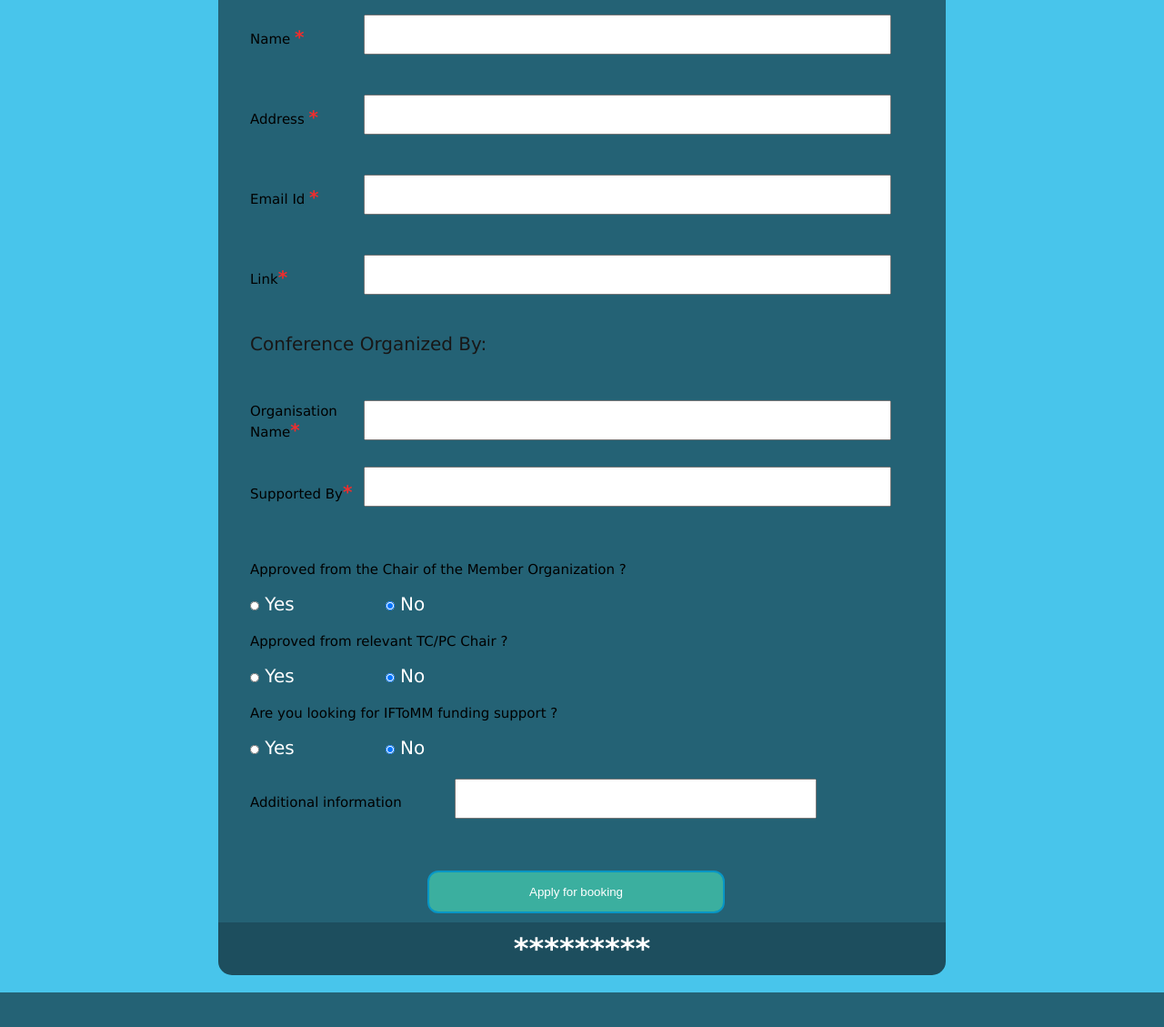
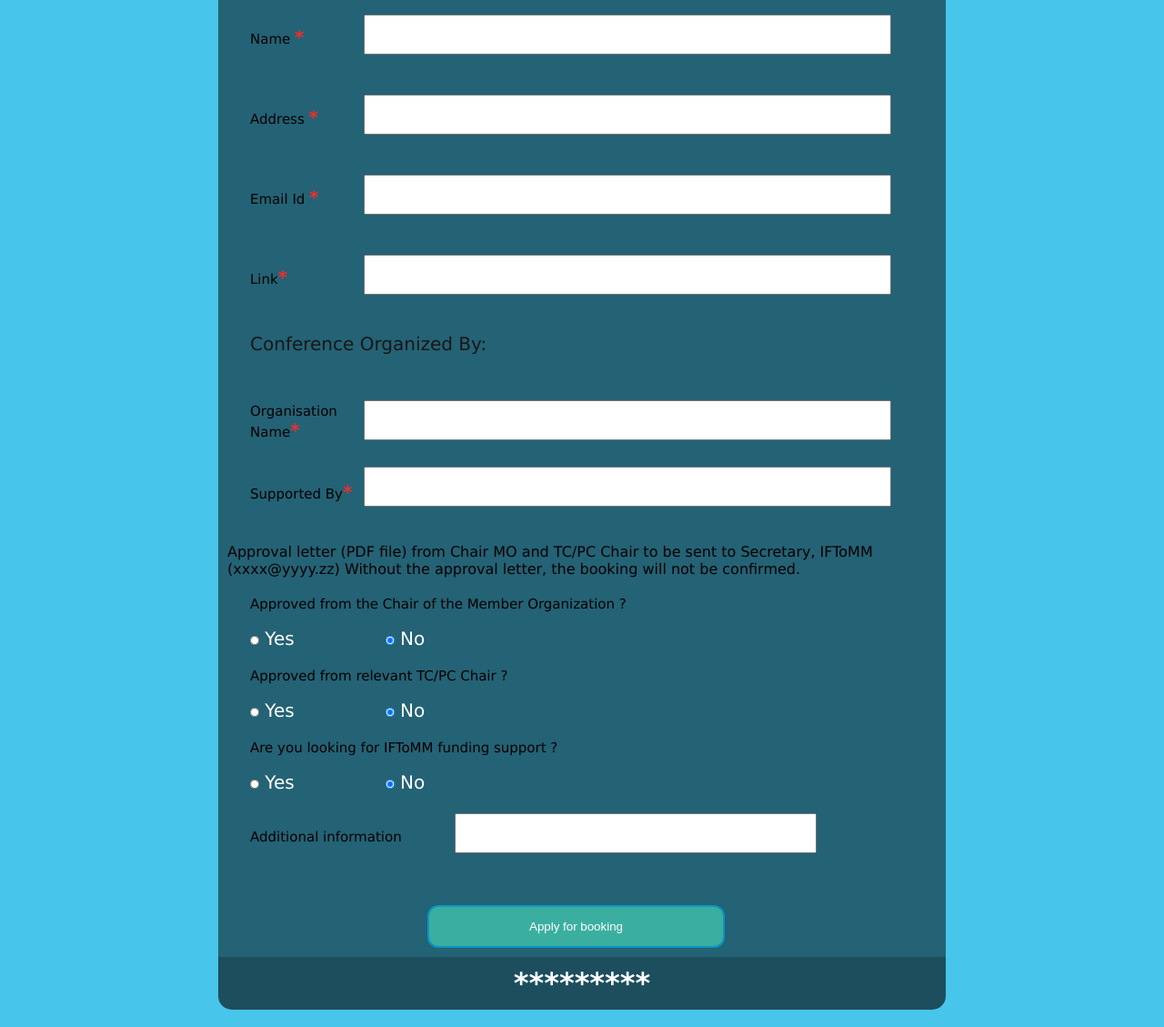
Before and after one commit to anshsrtv/Calendar_App, a Django app: page /event/2020/09/26/ in a window 1280 px wide. Shown: the part 89-1218 px from the top of the page at 91% size. Before the commit the page ends 1180 px from the top, so only its background shows below. Run offline with Django 3.2, Linux system fonts and the light colour scheme; the visitor is signed in with stand-in values (Sample User, id 1).

Commit message:
fix: Added requirements

```diff
--- a/calendarapp/utils.py
+++ b/calendarapp/utils.py
@@ -1,6 +1,6 @@
 # calendarapp/utils.py
 
-from datetime import datetime, timedelta
+from datetime import datetime, timedelta, date
 from calendar import HTMLCalendar
 from .models import EventForm
 from eventcalendar.helper import get_current_user
@@ -19,7 +19,8 @@ class Calendar(HTMLCalendar):
 
 		for event in events_per_day:
 			d += f'<li> {event.get_html_url} </li>'
-
+		# today = date.today()
+		#  and day>today.day and self.month>=today.month and self.year>=today.year
 		if day != 0:
 			if d=='':
 				return f"<td bgcolor='#00ff00'><span class='date'><a href='/event/{self.year}/{self.month}/{day}/'>{day}</a></span><ul> {d} </ul></td>"
--- a/requirements.txt
+++ b/requirements.txt
@@ -7,7 +7,7 @@ ipaddress==1.0.17
 keyring==10.6.0
 keyrings.alt==3.0
 pycrypto==2.6.1
-pygobject==3.26.1
+pygobject==3.36.1
 python-decouple==3.3
 pytz==2018.3
 pyxdg==0.25
--- a/templates/index.html
+++ b/templates/index.html
@@ -40,7 +40,10 @@
             <label class="name" >Supported By<span style="color:rgb(240, 45, 45);font-weight:bold;font-size:20px">*</span></label>
             <br>
             <input class="supporter" type="text" id="tc_pc" name="tc_pc" required>
-
+            </br>
+            Approval letter (PDF file) from Chair MO and TC/PC Chair to be sent to Secretary, IFToMM (xxxx@yyyy.zz)
+            Without the approval letter, the booking will not be confirmed.
+        </br>
             <h2  class="approval" id="approval">Approved from the Chair of the Member Organization ?</h2>
              <label class="radio">
                 <input class="radio-two" type="radio"  name="mo_approval" value="true" >
```
